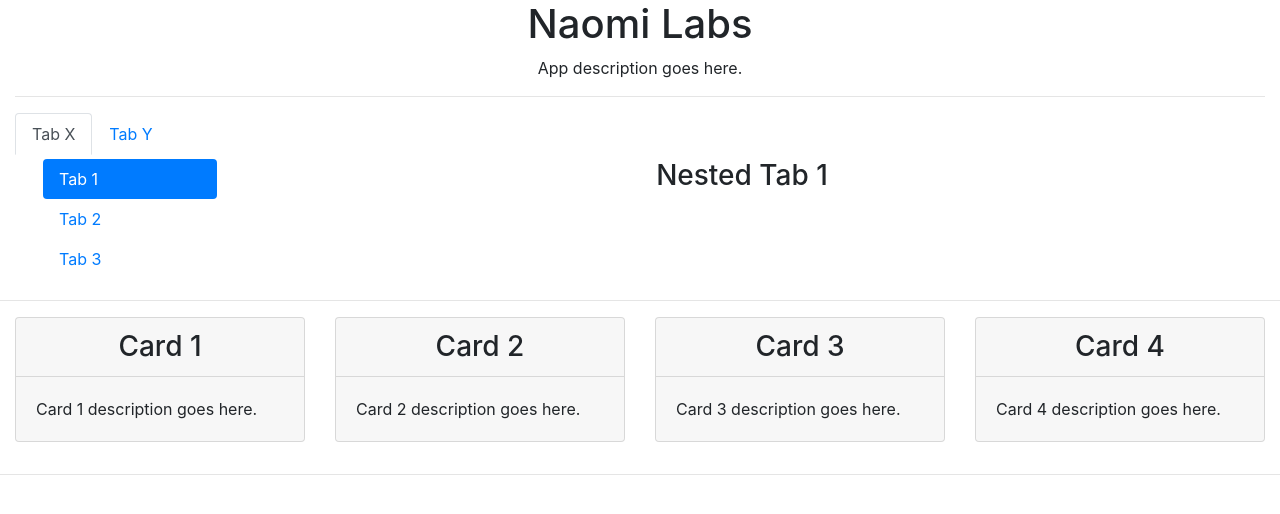
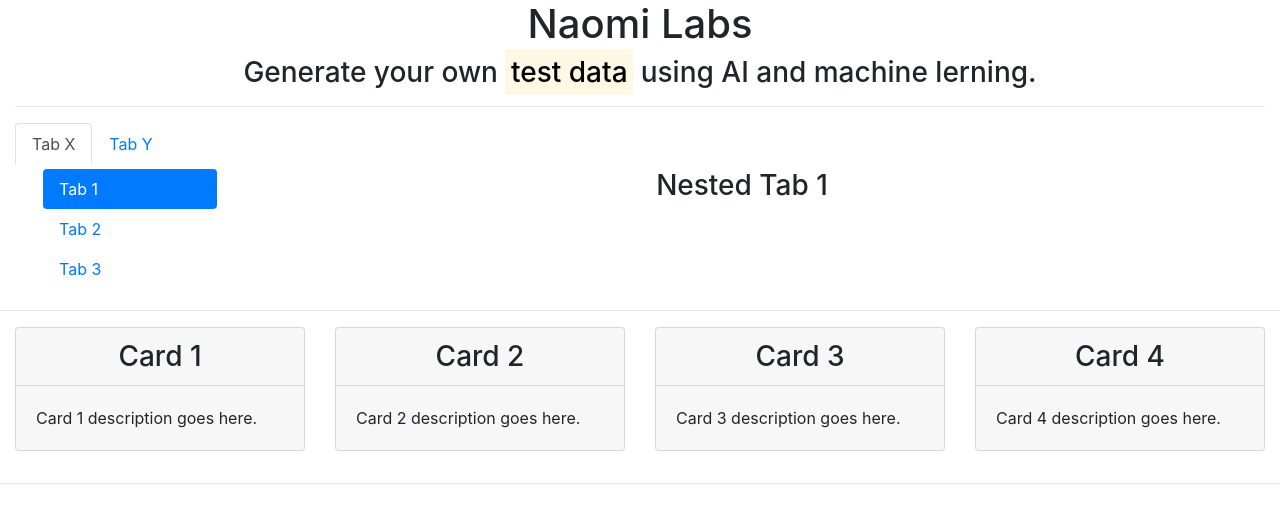
Before and after one commit to greenfunx/Naowi-Labs, a plain HTML site: page index.html in a window 1280 px wide. Drawn offline with nearby package versions, Linux system fonts and the light colour scheme; a script that the page names is missing.

Commit message:
Update index.html

```diff
--- a/index.html
+++ b/index.html
@@ -3,10 +3,11 @@
 <head>
   <title>Minimalist Web App</title>
   <link rel="stylesheet" type="text/css" href="https://stackpath.bootstrapcdn.com/bootstrap/4.5.2/css/bootstrap.min.css">
+<meta name="viewport" content="width=device-width, initial-scale=1">
   <link href="https://cdn.jsdelivr.net/npm/gridjs/dist/theme/mermaid.min.css" rel="stylesheet" />
-  <meta name="viewport" content="width=device-width, initial-scale=1">
   <script src="https://cdn.jsdelivr.net/npm/gridjs@1.3.0/dist/gridjs.production.min.js"></script>
   <style>
+
   	input.gridjs-input{
   		padding: 5px 10px;
   	}
@@ -48,7 +49,7 @@
   <div class="container-fluid">
     <div class="header text-center">
       <h1>Naomi Labs</h1>
-      <p>App description goes here.</p>
+      <h3>Generate your own <mark class="tertiary">test data</mark> using AI and machine lerning.</h3>
     </div>
 
     <hr>
```
